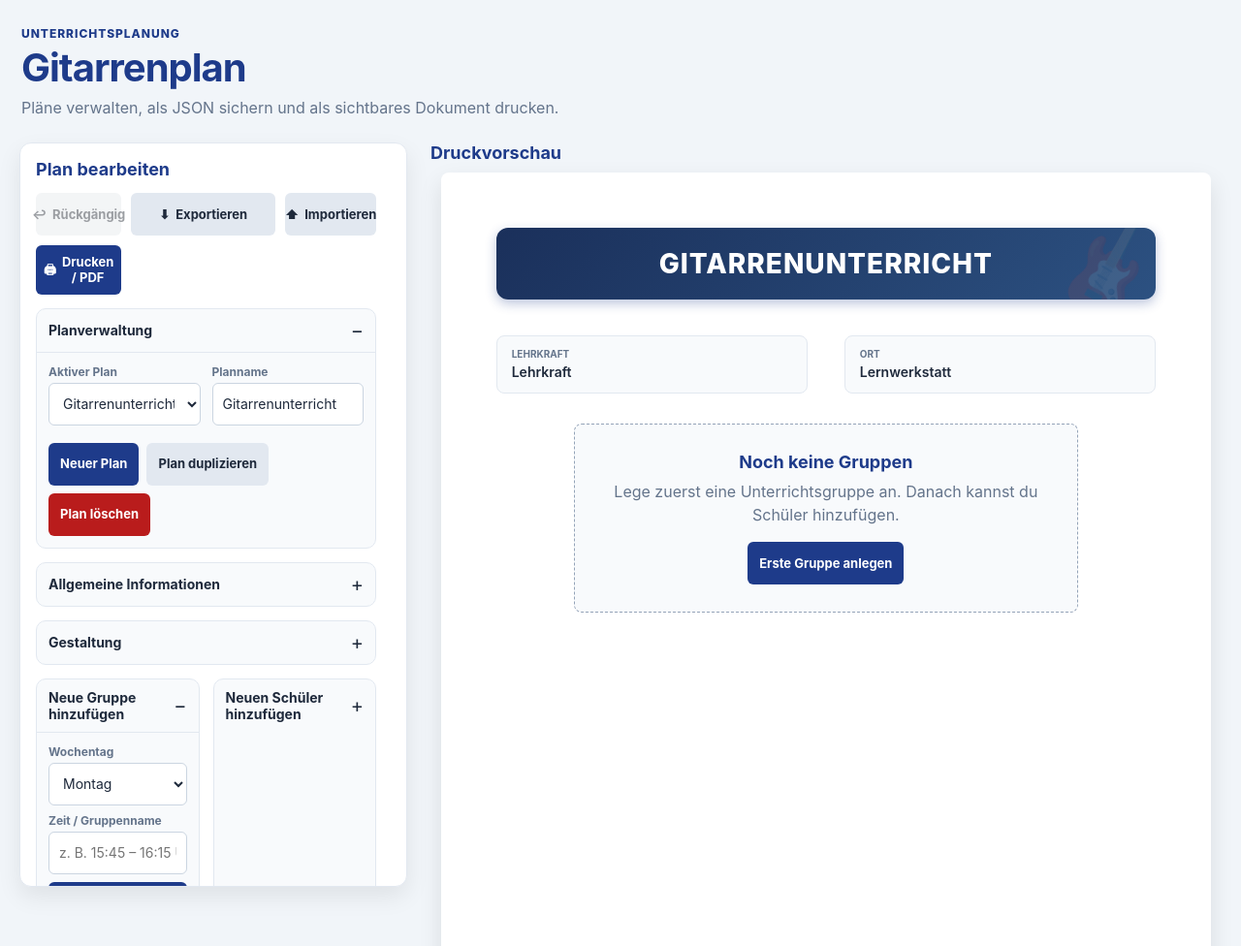
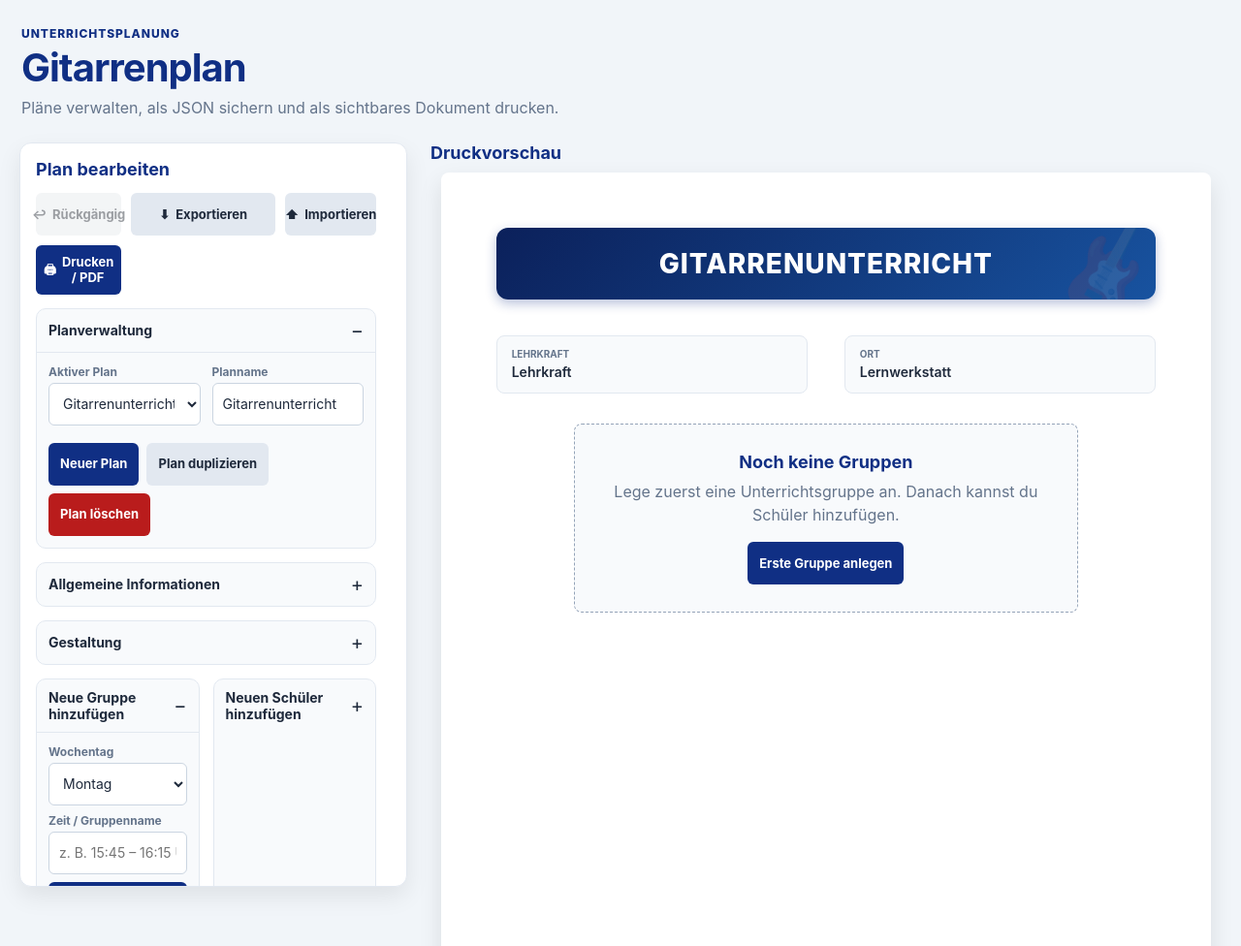
Before and after one commit to sl3ndrr/gitarrenplan, a website with bundled scripts: page index.html in a window 1280 px wide. Shown: the top 976 px of the page at 97% size. Built offline with nearby package versions, Linux system fonts and the light colour scheme.

Commit message:
Intensify the full colour palette

```diff
--- a/css/tokens.css
+++ b/css/tokens.css
@@ -4,13 +4,13 @@
   --title-box-padding-y-mobile: 16px;
   --title-box-padding-y-compact: 9px;
 
-  --primary-base: hsl(224 64% 33%);
+  --primary-base: hsl(224 78% 29%);
   --primary-neutral: hsl(224 0% 38%);
   --primary: color-mix(in hsl, var(--primary-base) var(--color-intensity), var(--primary-neutral));
-  --primary-light-base: hsl(214 95% 93%);
+  --primary-light-base: hsl(214 100% 88%);
   --primary-light-neutral: hsl(214 0% 96%);
   --primary-light: color-mix(in hsl, var(--primary-light-base) var(--color-intensity), var(--primary-light-neutral));
-  --accent-base: hsl(38 92% 50%);
+  --accent-base: hsl(38 100% 50%);
   --accent-neutral: hsl(38 0% 40%);
   --accent: color-mix(in hsl, var(--accent-base) var(--color-intensity), var(--accent-neutral));
   --danger: #b91c1c;
@@ -22,13 +22,13 @@
   --surface-muted: #f8fafc;
   --page-background: #f1f5f9;
   --border: #e2e8f0;
-  --focus-ring-base: hsl(224 76% 48%);
+  --focus-ring-base: hsl(224 90% 42%);
   --focus-ring-neutral: hsl(224 0% 46%);
   --focus-ring: color-mix(in hsl, var(--focus-ring-base) var(--color-intensity), var(--focus-ring-neutral));
   --focus-halo: #ffffff;
-  --bg-gradient-start-base: hsl(220 55% 23%);
+  --bg-gradient-start-base: hsl(224 78% 20%);
   --bg-gradient-start-neutral: hsl(220 0% 30%);
-  --bg-gradient-end-base: hsl(214 49% 34%);
+  --bg-gradient-end-base: hsl(214 74% 36%);
   --bg-gradient-end-neutral: hsl(214 0% 43%);
   --bg-gradient: linear-gradient(
     135deg,
```
